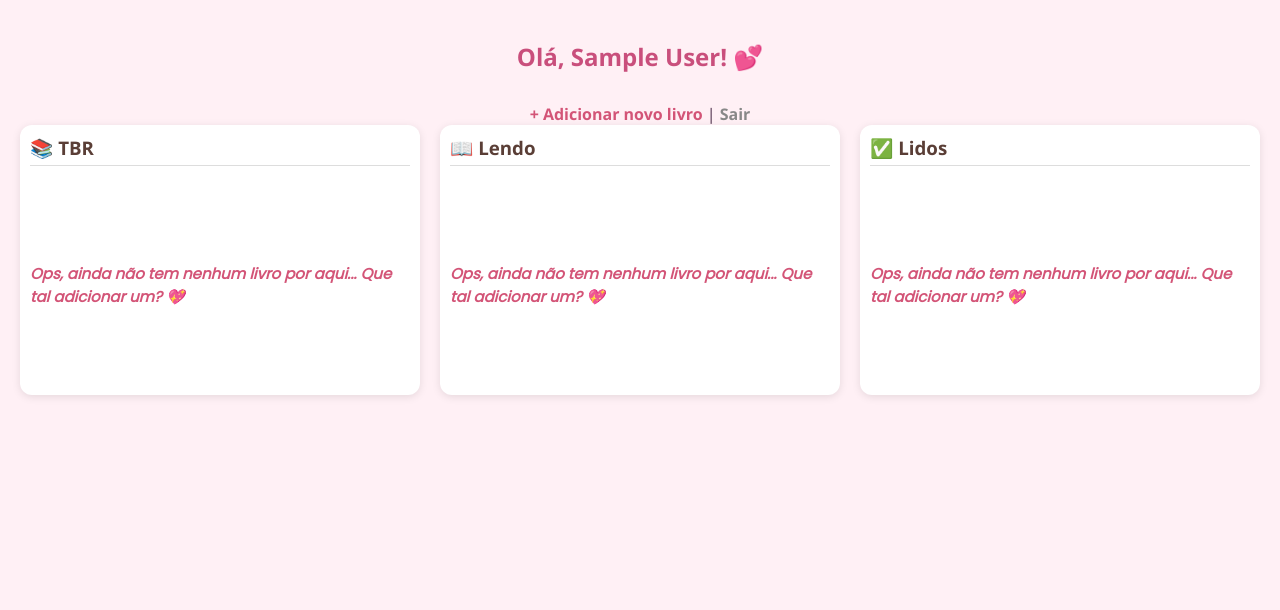
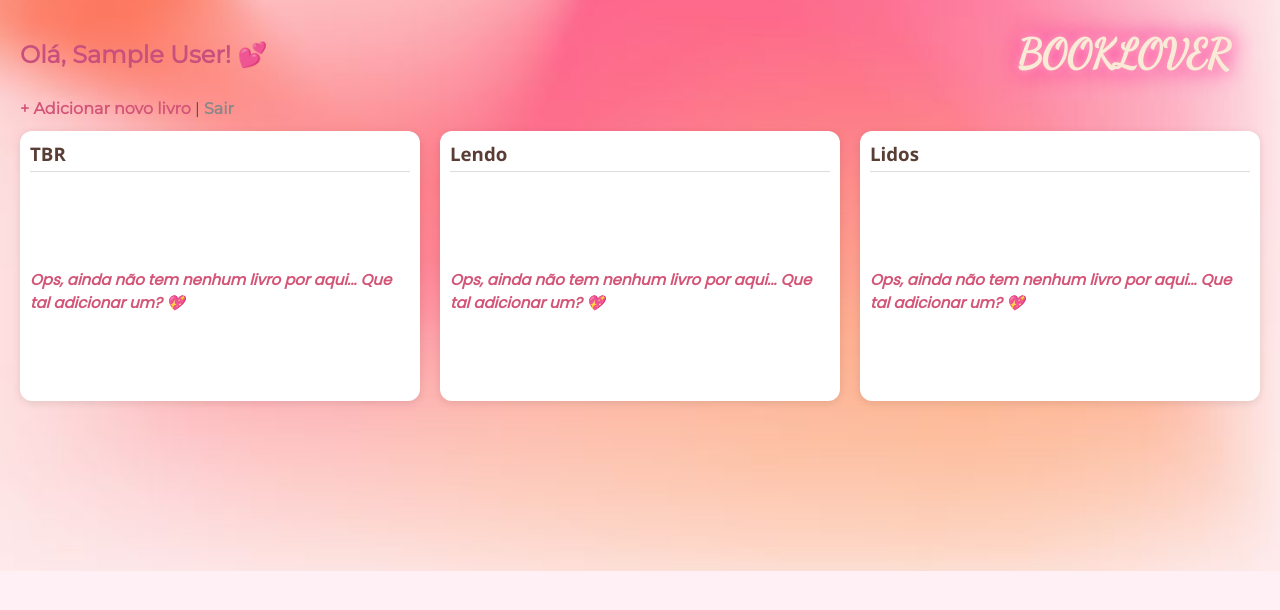
Before and after one commit to GiovanaSantoss/BOOKLOVER, a PHP site: page / in a window 1280 px wide. Shown: the top 610 px of the page. Run offline with PHP 8.4, Linux system fonts and the light colour scheme; the visitor is signed in with stand-in values (Sample User, id 1); data that the repository does not hold is empty.

Commit message:
Mudanca no index, ajuste no titulo

```diff
--- a/index.php
+++ b/index.php
@@ -39,9 +39,6 @@ if ($result && $result->num_rows > 0) {
 }
 ?>
 
-
-
-
 <!DOCTYPE html>
 <html lang="pt-br">
 <head>
@@ -49,20 +46,51 @@ if ($result && $result->num_rows > 0) {
     <title>Meus Livros - BOOKLOVER</title>
     <link rel="stylesheet" href="style.css">
     <link href="https://fonts.googleapis.com/css2?family=Poppins&display=swap" rel="stylesheet">
+	<link href="https://fonts.googleapis.com/css2?family=Dancing+Script&display=swap" rel="stylesheet">
+	<link href="https://fonts.googleapis.com/css2?family=Montserrat&display=swap" rel="stylesheet">
+
+	<meta name="viewport" content="width=device-width, initial-scale=1.0">
+	<style>
+	 .titulo {
+		  position: absolute;
+		  font-size: 2.5em;
+		  font-family: 'Dancing Script', cursive;
+		  color: #FAEBD7;
+		  text-shadow: 0 0 8px #FFB6C1, 0 0 15px #FF69B4, 0 0 25px #FF1493;
+		  margin-top: 20px;
+		  text-align: right;
+		  width: 100%;
+		  top: 30px;
+		  right: 50px;
+		  margin: 0;
+		}
+		.saudacao{
+			font-family: 'Montserrat', sans-serif;
+			font-size: 16px;
+		}
+
+	</style>
 </head>
 <body>
-    <div style="text-align: center;">
-        <h2>Olá, <?= htmlspecialchars($usuarioNome) ?>! 💕</h2>
-        <a href="cadastrar.php" style="text-decoration: none; color: #d35477;">+ Adicionar novo livro</a> |
-        <a href="logout.php" style="text-decoration: none; color: #888;">Sair</a>
-    </div>
+    <div class="saudacao">
+		<h2>Olá, <?= htmlspecialchars($usuarioNome) ?>! 💕</h2>
+		<a href="cadastrar.php" style="text-decoration: none; color: #d35477; margin-bottom:13px;">+ Adicionar novo livro</a> |
+		<a href="logout.php" style="text-decoration: none; color: #888;">Sair</a>
+	</div>
+
+	<div style="text-align: right;">
+		<h1 class="titulo">BOOKLOVER</h1>
+	</div>
+
+
+
 
     <div class="container-livros">
         <?php
         function exibirlivros($conn, $tituloSessao, $livro) {
             echo "<section>";
             echo "<h3>$tituloSessao</h3>";
-            echo "<div style='display: grid; grid-template-columns: repeat(2, 1fr); gap: 10px;'>";
+            echo "<div style='display: grid; grid-template-columns: repeat(2, 1fr); gap: 10px;' background-color: #FFC0CB;>";
 
             if (!empty($livro)) {
                 foreach ($livro as $livro) {
@@ -99,7 +127,7 @@ if ($result && $result->num_rows > 0) {
                     echo "<div>Autor: " . htmlspecialchars($livro['autor']) . "</div>";
                     echo "<div>Páginas: " . htmlspecialchars($livro['total_paginas']) . "</div>";
 
-                    if ($tituloSessao === '📖 Lendo') {
+                    if ($tituloSessao === ' Lendo') {
                         $stmt = $conn->prepare("SELECT MAX(paginas_lidas) as paginas_lidas FROM status WHERE id_livro = ?");
                         $stmt->bind_param("i", $livro['id']);
                         $stmt->execute();
@@ -134,9 +162,9 @@ if ($result && $result->num_rows > 0) {
             echo "</section>";
         }
 
-        exibirlivros($conn, "📚 TBR", $queroLer);
-        exibirlivros($conn, "📖 Lendo", $lendo);
-        exibirlivros($conn, "✅ Lidos", $lidos);
+        exibirlivros($conn, " TBR", $queroLer);
+        exibirlivros($conn, " Lendo", $lendo);
+        exibirlivros($conn, " Lidos", $lidos);
         ?>
     </div>
 </body>
--- a/landing.php
+++ b/landing.php
@@ -67,7 +67,7 @@
 <body>
   <div class="container">
     <h1 class="titulo">BOOKLOVER</h1>
-    <p class="frase">“Here's our place, we make the rules!”</p>
+    <p class="frase">“This is our place, we make the rules!”</p>
     <div class="botoes">
       <a href="login.php" class="botao">Login</a>
       <a href="cadastro.php" class="botao">Cadastre-se</a>
--- a/style.css
+++ b/style.css
@@ -4,6 +4,10 @@ body {
     color: #5a3e57; /* um vinho delicado */
     margin: 0;
     padding: 20px;
+	 background-image: url('images/imagemfundo.png');
+	  background-repeat: no-repeat;
+	  background-size: cover;
+	  background-position: center;
 }
 
 h1 {
```
